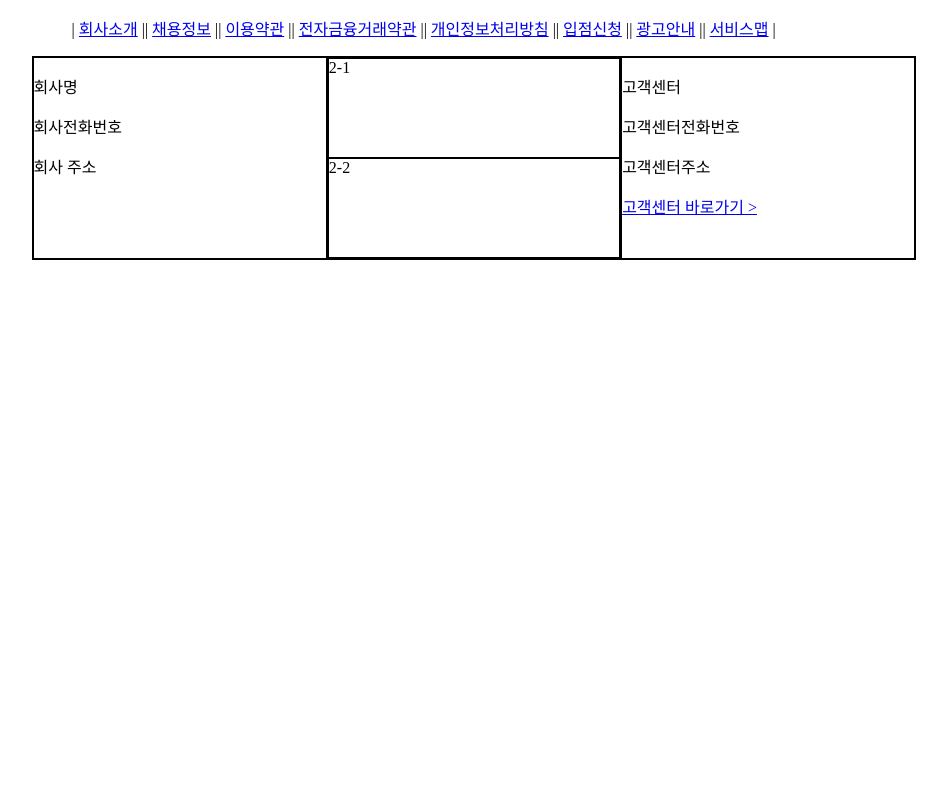
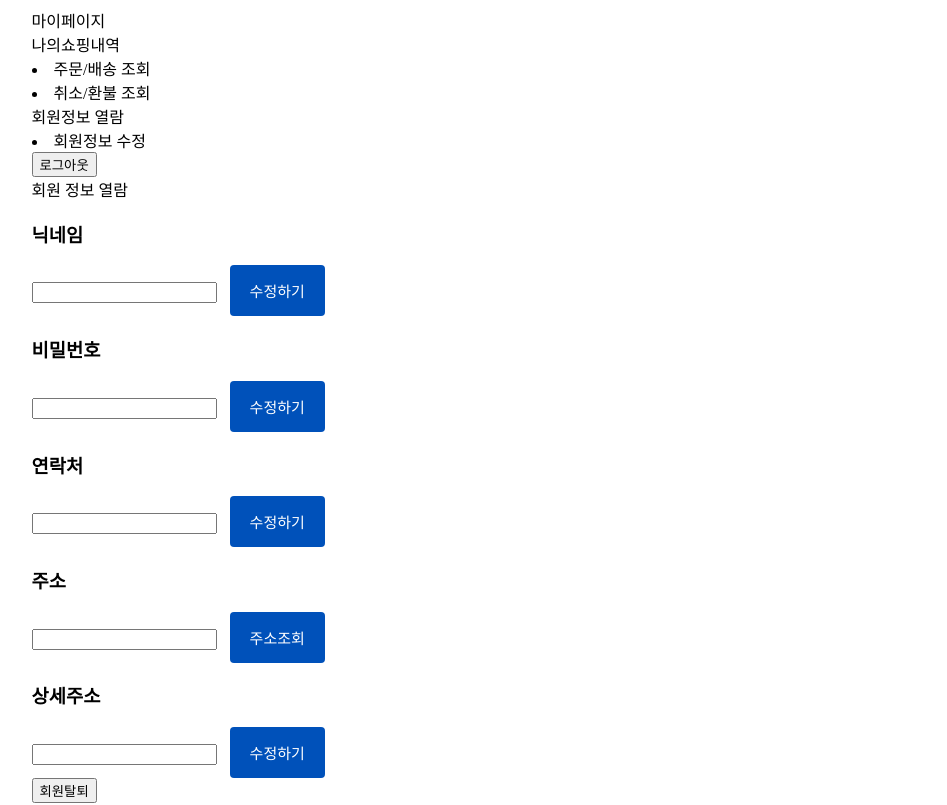
Before and after one commit to sunshine4437/VueStudy, a Vue app: page /Mypage2 in a window 1280 px wide. Shown: the top 805 px of the page, without its empty margins (166-1113 px from the left). Built offline with nearby package versions, Linux system fonts and the light colour scheme.

Commit message:
12-23 0:10

```diff
--- a/src/components/mainPage/mainPageBanner.vue
+++ b/src/components/mainPage/mainPageBanner.vue
@@ -36,7 +36,7 @@ export default {
 </script>
 
 
-<style scoped>
+<style>
 .test img {
     height: 400px;
 }
--- a/src/views/Main.vue
+++ b/src/views/Main.vue
@@ -111,8 +111,8 @@ export default {
                 link: "/basket",
                 name: '장바구니'
             }, {
-                link: "/blank",
-                name: '기타'
+                link: "/otoQ",
+                name: '1대1'
             }, ],
             leftMenuName: [{
                 link: "/blank",
@@ -146,7 +146,7 @@ export default {
 }
 </script>
 
-<style scoped>
+<style>
 .nav {
     display: flex;
     /* align-items: center;
--- /dev/null
+++ b/src/views/Mypage2.vue
@@ -0,0 +1,74 @@
+<template>
+    <div>
+        <!--top-->
+        <div class="top">마이페이지</div>
+        <!--left-->
+        <div class="left">
+          <div id="sList">나의쇼핑내역</div>
+          <div id="sCheck">
+             <li>주문/배송 조회</li>
+             <li>취소/환불 조회</li>
+          </div>
+          <div id="pList">회원정보 열람</div>
+          <div id="pCheck">
+             <li>회원정보 수정</li>
+          </div>
+          <input type="button"  id="logout" value="로그아웃" />
+        </div>
+        <!--right-->
+
+        <div id="pList1">회원 정보 열람</div>
+           <div class="right">
+            <h3>
+            <label>닉네임</label>
+            </h3>
+            <input type="text" id="mdtext"> &nbsp;
+            <button type="button"  id="mdbtn"> 수정하기 </button>
+
+          <h3>
+            <label>비밀번호</label>
+            </h3>
+           <input type="text" id="mdtext"> &nbsp;
+            <button type="button"  id="mdbtn"> 수정하기 </button>
+          <br>
+
+            <h3>
+            <label>연락처</label>
+            </h3>
+            <input type="text" id="mdtext"> &nbsp;
+            <button type="button" id="mdbtn"> 수정하기 </button>
+
+            <h3>
+            <label>주소</label>
+            </h3>
+            <input type="text" id="mdtext"> &nbsp;
+            <button type="button" id="mdbtn"> 주소조회 </button>
+
+            <h3>
+            <label>상세주소</label>
+            </h3>
+            <input type="text" id="mdtext"> &nbsp;
+            <button type="button"  id="mdbtn"> 수정하기 </button>
+           <br>
+          <input type="button"  id="quit" value="회원탈퇴" />
+
+        </div>
+
+
+
+    </div>
+</template>
+
+
+<script>
+export default {
+	methods: {
+
+    }
+
+}
+</script>
+
+<style scoped>
+
+</style>
--- a/src/views/basket.vue
+++ b/src/views/basket.vue
@@ -59,7 +59,7 @@
             </div>
         </div>
         <div class="orderBtn">
-            <button>주문</button>
+            <router-link class="signUpLink" v-bind:to="'/payment'"> <button>주문</button></router-link>
         </div>
     </div>
 </div>
@@ -157,7 +157,7 @@ export default {
 .inform {
     border: 1px solid black;
     position: absolute;
-   width: 90%;
+    width: 90%;
     bottom: 10%;
     left: 50%;
     transform: translate(-50%);
@@ -165,7 +165,7 @@ export default {
 
 .inform>div {
     display: flex;
-   padding: 20px 5px;
+    padding: 20px 5px;
 
     border-bottom: 1px solid black;
 }
--- a/src/views/otoQ.vue
+++ b/src/views/otoQ.vue
@@ -1,6 +1,6 @@
 <template>
 <div class="otoQ">
-    <form action="success.html" name="register" method="post">
+    <form class="otoQForm" action="success.html" name="register" method="post">
         <table>
             <tr>
                 <th colspan="2">문의글 작성</th>
@@ -60,7 +60,11 @@ export default {
 <style scoped>
 .otoQ {
     width: 60%;
-    padding: 20px 20px;
+    margin: 0 auto;
+    display:flex;
+}
+.otoQForm{
+    margin: auto
 }
 
 .otoTextarea {
--- a/src/views/payment.vue
+++ b/src/views/payment.vue
@@ -42,7 +42,7 @@
                 </tr>
                 <tr>
                     <td>포인트</td>
-                    <td class="couponNum">0원</td>
+                    <td class="couponNum">243원</td>
                     <td><input type="text" style="width: 100%"></td>
                     <td><button class="couponBtn">사용</button></td>
                 </tr>
@@ -187,7 +187,7 @@ export default {
 };
 </script>
 
-<style>
+<style scoped>
 .payment {
     border: 1px black solid;
     padding: 20px 10px;
```
Also changed, not shown: src/router/index.js (+8 -7 lines).
